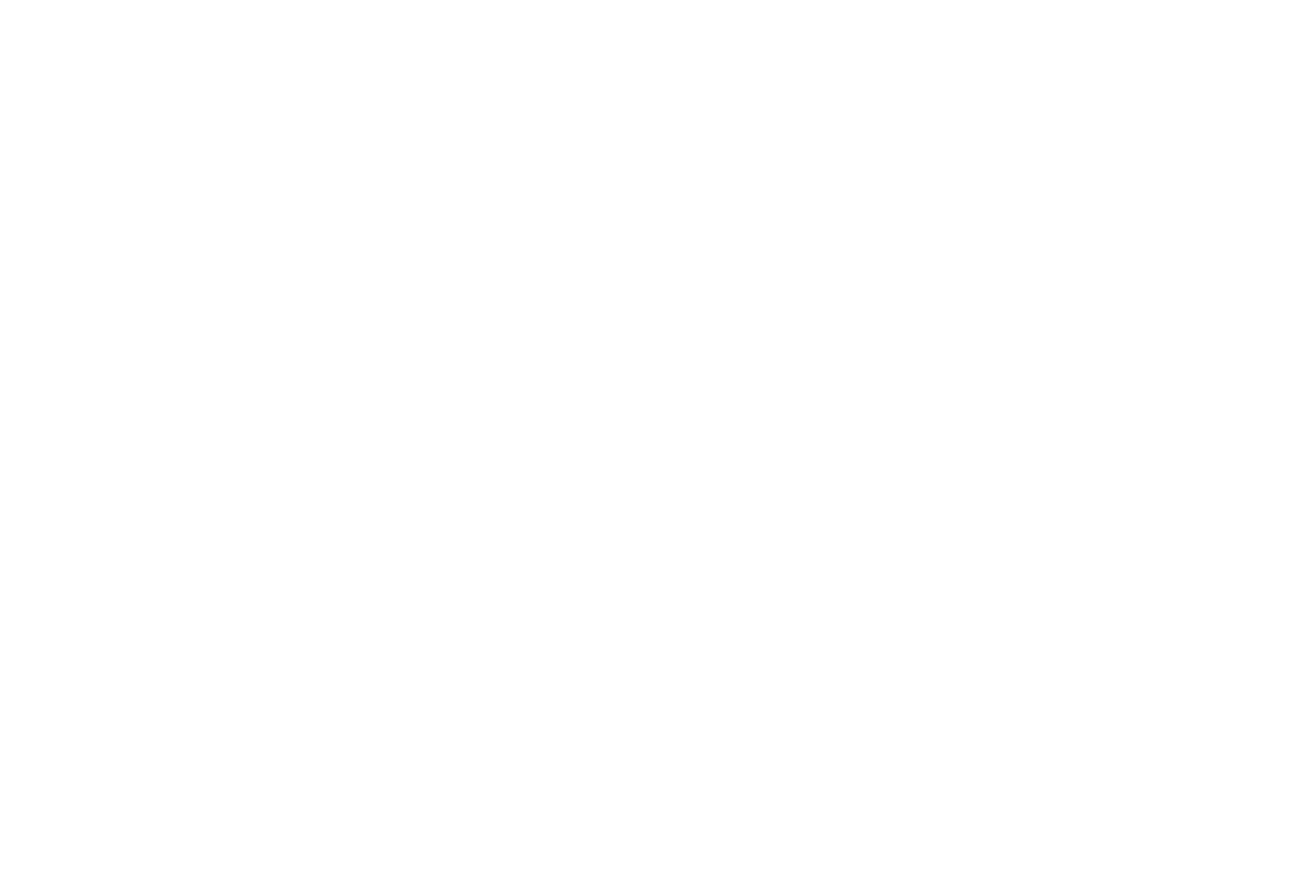
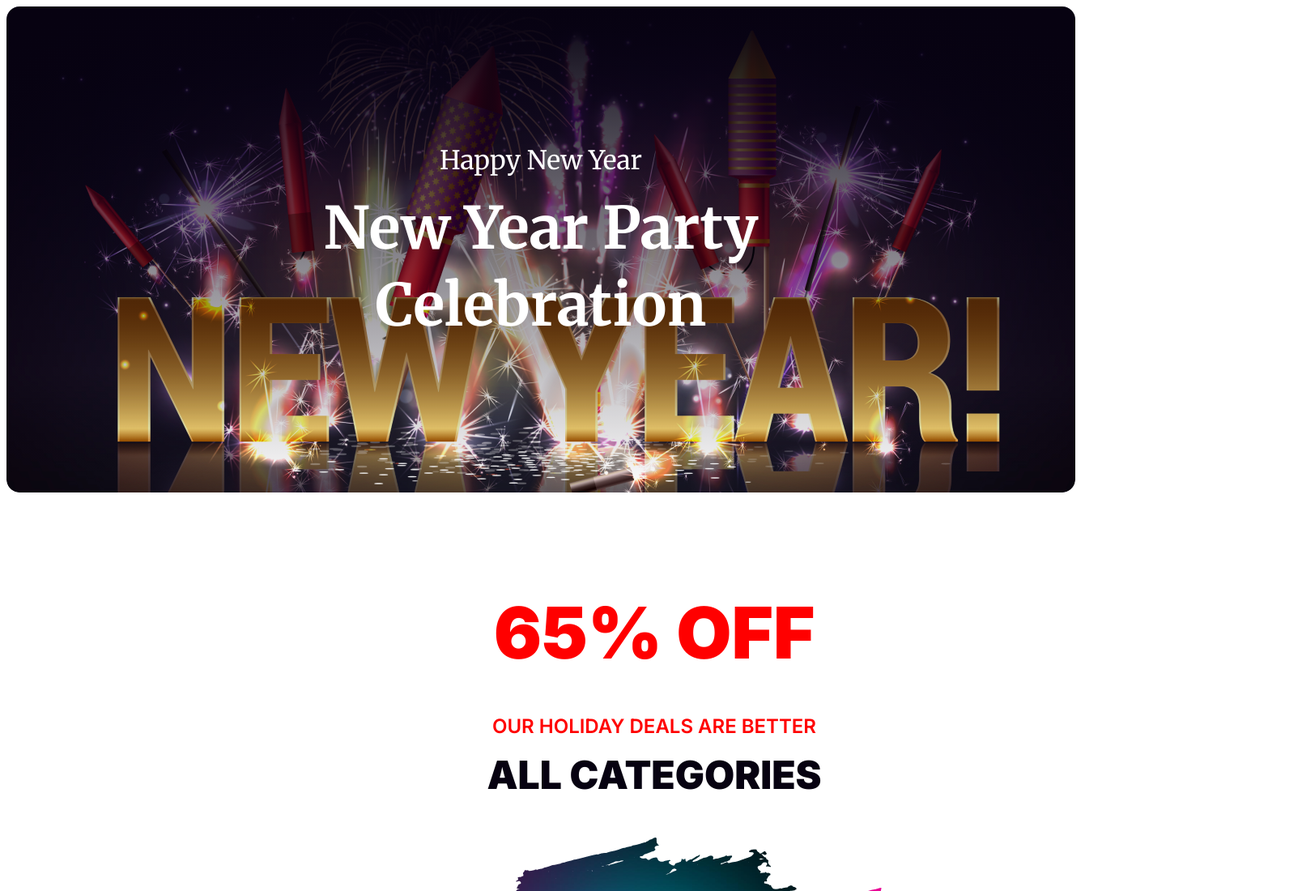
Before and after one commit to fahimshuvro/assignment1, a plain HTML site: page index.html in a window 1280 px wide. Shown: the top 1100 px of the page at 81% size, 1608 px wide, since content can reach past the window. Before the commit the page ends 800 px from the top, so only its background shows below. Drawn offline with Linux system fonts and the light colour scheme.

Commit message:
modified

```diff
--- a/index.html
+++ b/index.html
@@ -5,12 +5,31 @@
     <meta charset="UTF-8">
     <meta name="viewport" content="width=device-width, initial-scale=1.0">
     <title>Assignment1</title>
+    <link rel="preconnect" href="https://fonts.googleapis.com">
+    <link rel="preconnect" href="https://fonts.gstatic.com" crossorigin>
+    <link href="https://fonts.googleapis.com/css2?family=Merriweather:wght@400;700&display=swap" rel="stylesheet">
+    <link rel="preconnect" href="https://fonts.googleapis.com">
+    <link rel="preconnect" href="https://fonts.gstatic.com" crossorigin>
+    <link
+        href="https://fonts.googleapis.com/css2?family=Inter:wght@400;600;900&family=Merriweather:wght@400;700&display=swap"
+        rel="stylesheet">
+    <link rel="stylesheet" href="style.css">
 </head>
 
 <body>
 
-    <header>
+    <header class="header">
+        <div class="banner">
+            <h3 class="banner-title">Happy New Year</h3>
+            <h1 class="banner-description">New Year Party Celebration</h1>
+        </div>
 
+        <div class="discount">
+            <h1>65% OFF</h1>
+            <h4>OUR HOLIDAY DEALS ARE BETTER</h4>
+            <h2>ALL CATEGORIES</h2>
+            <img src="resources/New Year Photo.png" alt="">
+        </div>
     </header>
 
     <main>
--- /dev/null
+++ b/style.css
@@ -0,0 +1,88 @@
+.banner {
+
+    width: 1320px;
+    height: 600px;
+    flex-shrink: 0;
+    border-radius: 16px;
+    background: linear-gradient(180deg, #070211 0%, rgba(7, 2, 17, 0.00) 100%), url(resources/Banner\ Image.png);
+
+    margin: auto;
+}
+
+.banner-title {
+    font-family: 'Merriweather', serif;
+    color: #FFF;
+    text-align: center;
+
+    font-size: 32px;
+    font-style: normal;
+    font-weight: 400;
+    line-height: normal;
+    padding-top: 170px;
+    margin: 0px;
+
+
+}
+
+.banner-description {
+    color: #FFF;
+
+    font-family: 'Merriweather', serif;
+    font-size: 72px;
+    font-style: normal;
+    font-weight: 900;
+    line-height: 95px;
+    width: 632px;
+    padding-top: 16px;
+    padding-bottom: 177px;
+    padding-left: 344px;
+    text-align: center;
+    margin: 0px;
+}
+
+.discount {
+    width: 1600px;
+    height: 7335px;
+    background: #FFF;
+    text-align: center;
+    margin-left: auto;
+    margin-right: auto;
+    margin-top: 120px;
+
+}
+
+.discount h1 {
+    color: #F00;
+    text-align: center;
+    font-family: Inter;
+    font-size: 88px;
+    font-style: normal;
+    font-weight: 700;
+    line-height: normal;
+    margin: 0px;
+    padding-bottom: 48px;
+}
+
+.discount h4 {
+    color: #F00;
+    text-align: center;
+    font-family: Inter;
+    font-size: 24px;
+    font-style: normal;
+    font-weight: 600;
+    line-height: normal;
+    margin: 0px;
+    padding-bottom: 16px;
+}
+
+.discount h2 {
+    color: #070211;
+    text-align: center;
+    font-family: Inter;
+    font-size: 48px;
+    font-style: normal;
+    font-weight: 700;
+    line-height: normal;
+    margin: 0px;
+    padding-bottom: 48px;
+}
```
